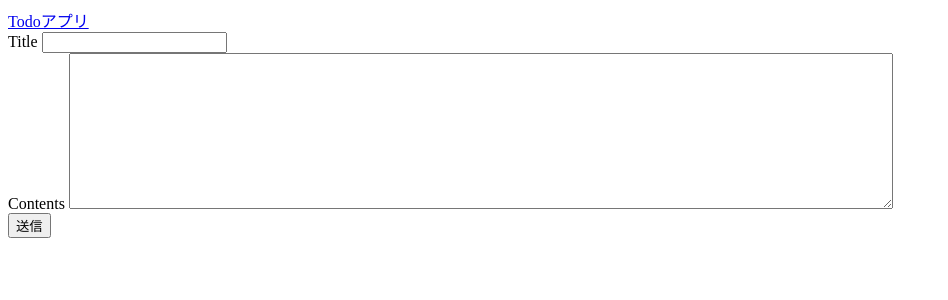
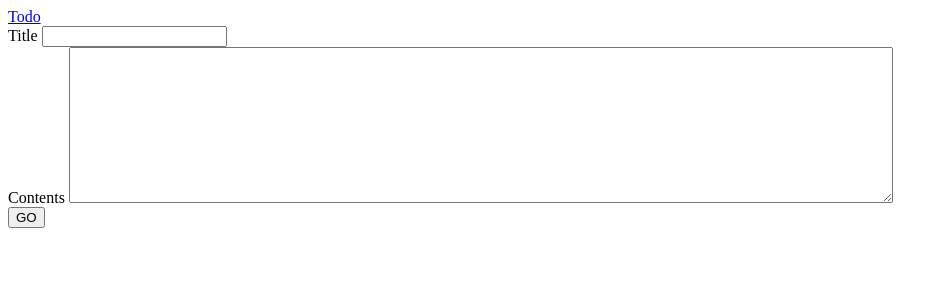
Before and after one commit to Mkk818/todo_team_practice_copy, a PHP site: page /create.php in a window 1280 px wide. Shown: the top 300 px of the page, without its empty margins (0-948 px from the left). Run offline with PHP 8.4, Linux system fonts and the light colour scheme.

Commit message:
表示内容微修正
Todoに統一
送信ボタンの修正

```diff
--- a/create.php
+++ b/create.php
@@ -11,7 +11,7 @@
 <body>
     <div class="header">
         <nav class="headerbar">
-         <a href="index.php">Todoアプリ</a>
+         <a href="index.php">Todo</a>
         </nav>
     </div>
     <div class="form">
@@ -29,8 +29,7 @@
             </div>
 
             <div class="submit-button">
-             <button type="submit">送信</button>
-                <!-- ボタンのCSSは今後修正します -->
+             <button type="submit">GO</button>
             </div>
 
         </form>
```
